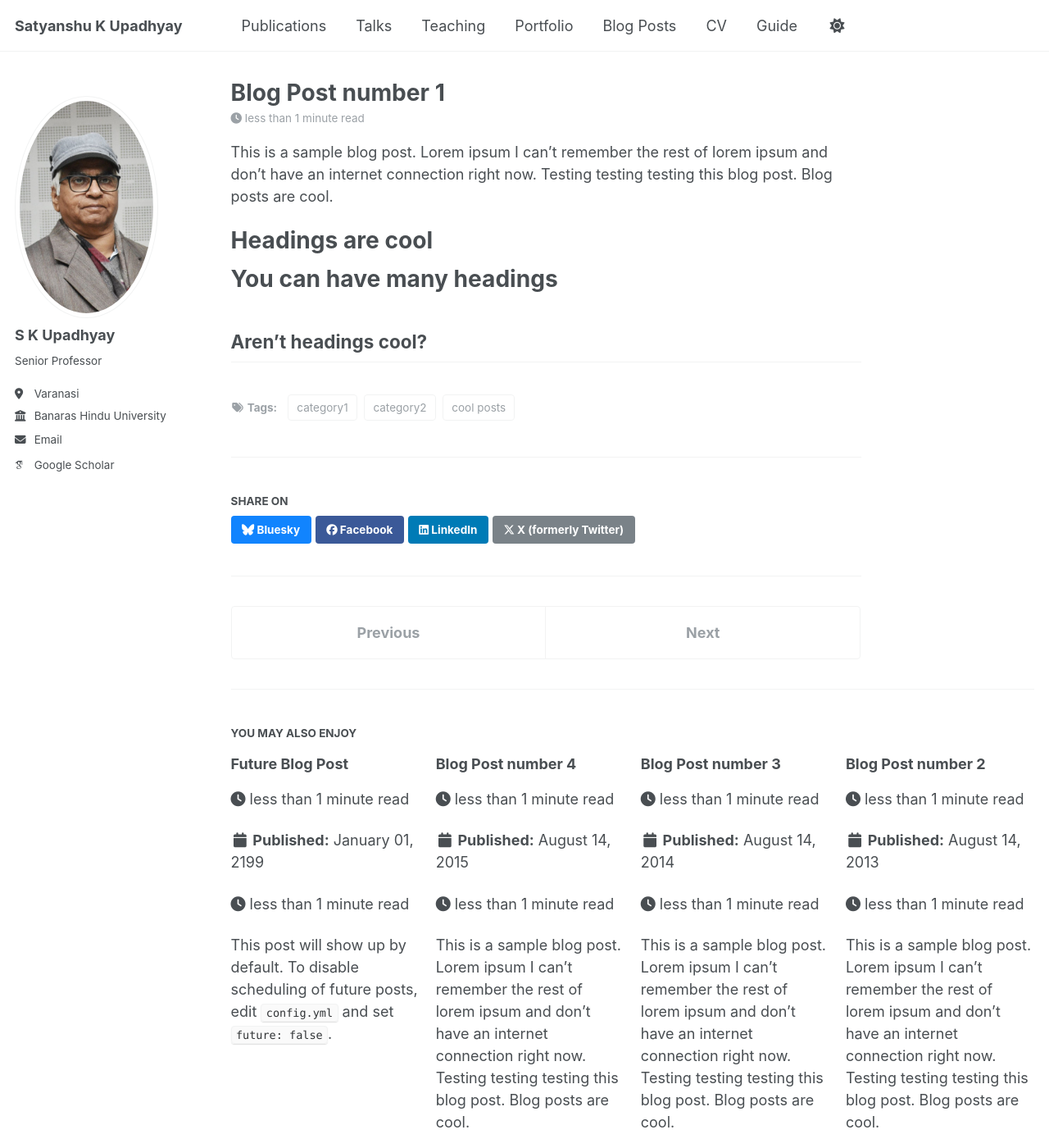
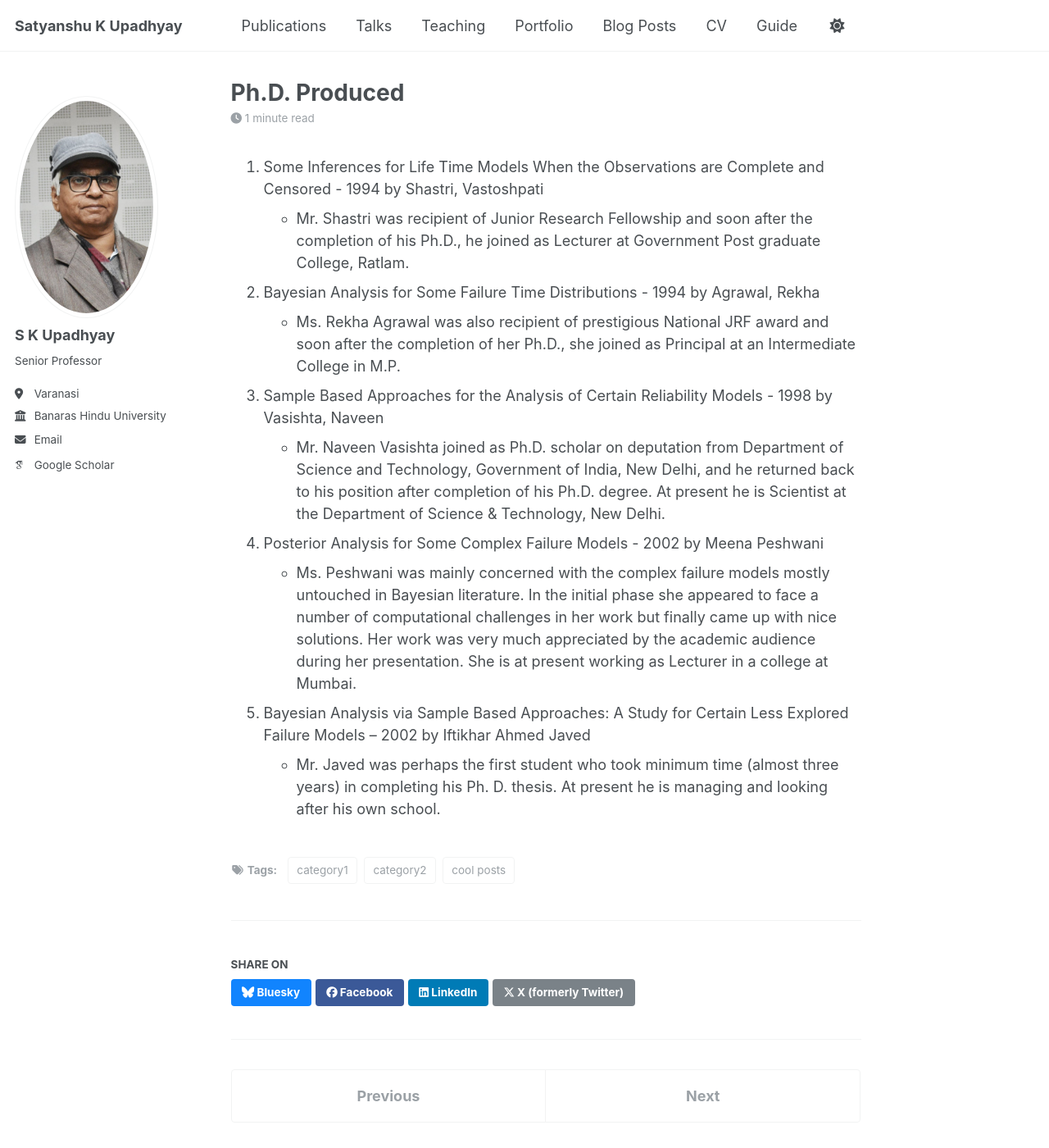
Before and after one commit to satyanshukupadhyay/satyanshukupadhyay, a Jekyll site: the page built from _posts/2012-08-14-blog-post-1.md, in a window 1280 px wide and 1400 px high. Shown: the whole window at 82% size. Built offline with Jekyll 4.4.1, drawn with Linux system fonts in a browser that asks for light colours; some web fonts are replaced.

Commit message:
Update 2012-08-14-blog-post-1.md

```diff
--- a/_posts/2012-08-14-blog-post-1.md
+++ b/_posts/2012-08-14-blog-post-1.md
@@ -1,6 +1,5 @@
 ---
-title: 'Blog Post number 1'
-date: 2012-08-14
+title: 'Ph.D. Produced'
 permalink: /posts/2012/08/blog-post-1/
 tags:
   - cool posts
@@ -8,13 +7,13 @@ tags:
   - category2
 ---
 
-This is a sample blog post. Lorem ipsum I can't remember the rest of lorem ipsum and don't have an internet connection right now. Testing testing testing this blog post. Blog posts are cool.
-
-Headings are cool
-======
-
-You can have many headings
-======
-
-Aren't headings cool?
-------
+1. Some Inferences for Life Time Models When the Observations are Complete and Censored - 1994 by Shastri, Vastoshpati
+- Mr. Shastri was recipient of Junior Research Fellowship and soon after the completion of his Ph.D., he joined as Lecturer at Government Post graduate College, Ratlam.
+3. Bayesian Analysis for Some Failure Time Distributions - 1994 by Agrawal, Rekha
+- Ms. Rekha Agrawal was also recipient of prestigious National JRF award and soon after the completion of her Ph.D., she joined as Principal at an Intermediate College in M.P.
+3. Sample Based Approaches for the Analysis of Certain Reliability Models - 1998 by Vasishta, Naveen
+- Mr. Naveen Vasishta joined as Ph.D. scholar on deputation from Department of Science and Technology, Government of India, New Delhi, and he returned back to his position after completion of his Ph.D. degree. At present he is Scientist at the Department of Science & Technology, New Delhi.
+4. Posterior Analysis for Some Complex Failure Models - 2002 by Meena Peshwani
+  - Ms. Peshwani was mainly concerned with the complex failure models mostly untouched in Bayesian literature. In the initial phase she appeared to face a number of computational challenges in her work but finally came up with nice solutions. Her work was very much appreciated by the academic audience during her presentation. She is at present working as Lecturer in a college at Mumbai.
+5. Bayesian Analysis via Sample Based Approaches: A Study for Certain Less Explored Failure Models – 2002 by Iftikhar Ahmed Javed
+- Mr. Javed was perhaps the first student who took minimum time (almost three years) in completing his Ph. D. thesis. At present he is managing and looking after his own school.
```
